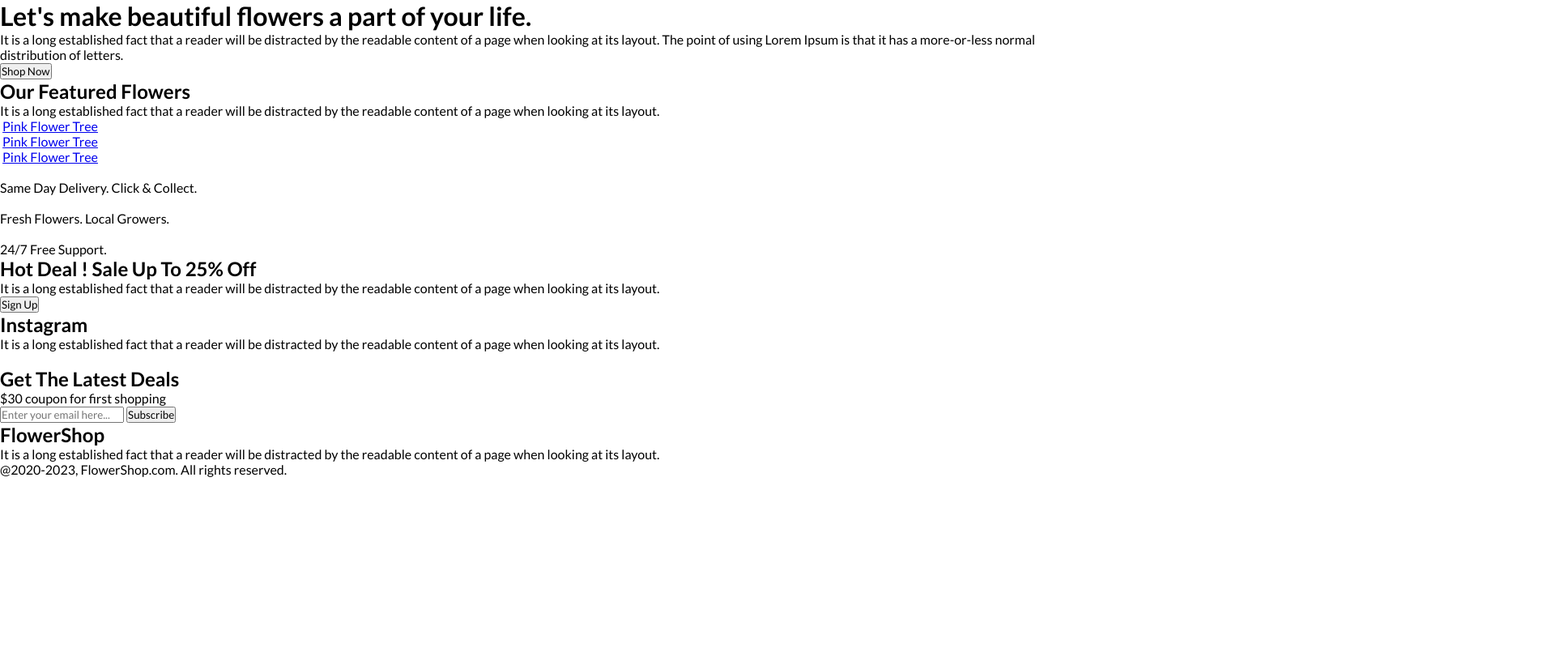
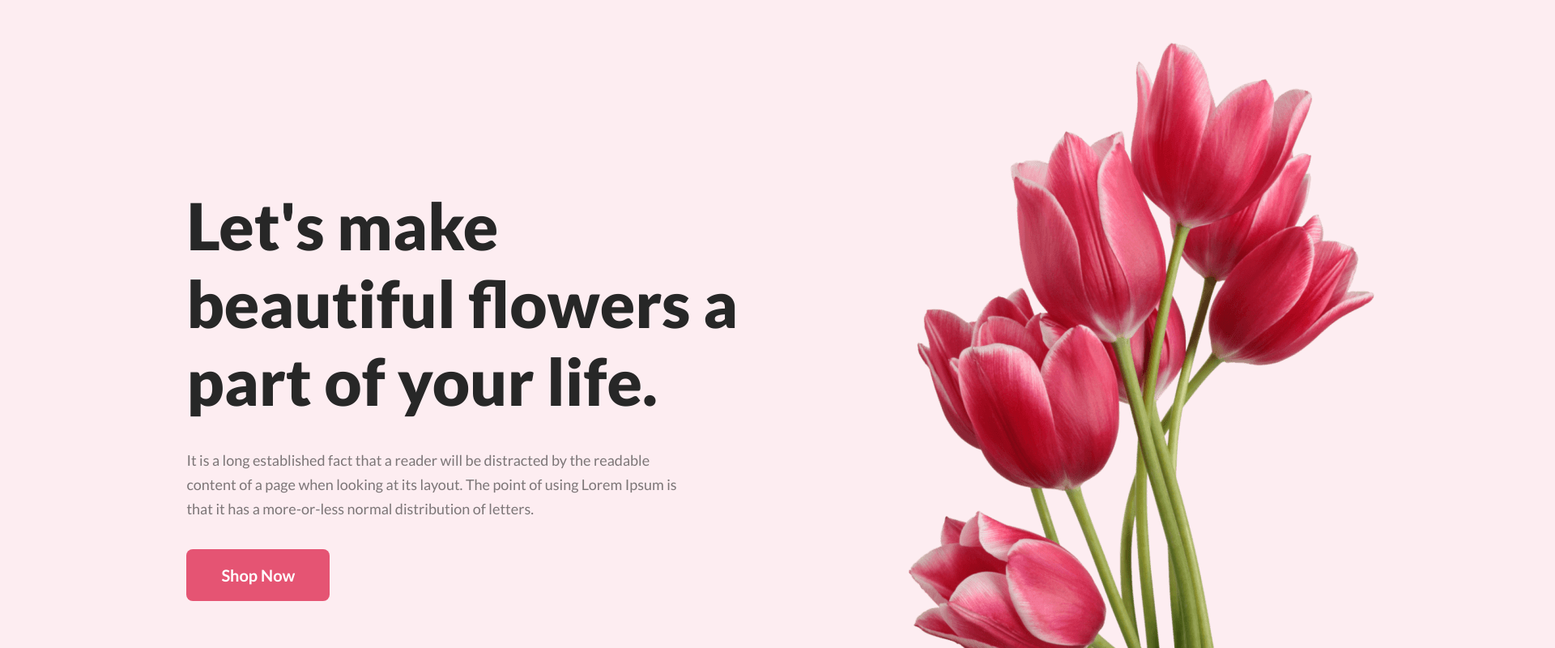
Before and after one commit to rudro987/flower-shop-assignment-by-tanvir, a plain HTML site: page index.html in a window 1280 px wide. Shown: the top 800 px of the page at 81% size, 1920 px wide, since content can reach past the window. Drawn offline with Linux system fonts and the light colour scheme.

Commit message:
Header styling done

```diff
--- a/index.html
+++ b/index.html
@@ -11,9 +11,11 @@
 </head>
 <body>
     <header>
-        <h1>Let's make beautiful flowers a part of your life.</h1>
-        <p>It is a long established fact that a reader will be distracted by the readable content of a page when looking at its layout. The point of using Lorem Ipsum is that it has a more-or-less normal distribution of letters.</p>
-        <button>Shop Now</button>
+        <div class="header-content">
+        <h1 class="main-heading">Let's make<br> beautiful flowers a<br> part of your life.</h1>
+        <p class="header-paragraph">It is a long established fact that a reader will be distracted by the readable content of a page when looking at its layout. The point of using Lorem Ipsum is that it has a more-or-less normal distribution of letters.</p>
+        <button class="btn-primary">Shop Now</button>
+    </div>
     </header>
 
     <main>
--- a/styles.css
+++ b/styles.css
@@ -4,3 +4,49 @@
     padding:0;
     font-family: 'Lato', sans-serif;
 }
+
+/* Header styles */
+header{
+    background: rgba(229, 84, 115, 0.10);
+    width: 1920px;
+    height: 850px;
+    flex-shrink: 0;
+    background-image:url('./Flower\ Asset/pngwing 10.png');
+    background-repeat: no-repeat;
+    background-position: 85% 50px;
+}
+.header-content{
+    padding:12%;
+}
+.main-heading{
+    color: #272727;
+    font-family: Lato;
+    font-size: 80px;
+    font-style: normal;
+    font-weight: 800;
+    line-height: normal;
+}
+.header-paragraph{
+    max-width:635px;
+    color: rgba(39, 39, 39, 0.60);
+    font-family: Lato;
+    font-size: 18px;
+    font-style: normal;
+    font-weight: 400;
+    line-height: 30px;
+    margin-top:35px;
+}
+
+.btn-primary{
+    display: inline-flex;
+    padding: 20px 43px;
+    align-items: flex-start;
+    gap: 10px;
+    border-radius: 8px;
+    border:none;
+    background: #E55473;
+    color: #FFF;
+    font-size: 20px;
+    font-weight: 700;
+    margin-top: 35px;
+}
```
